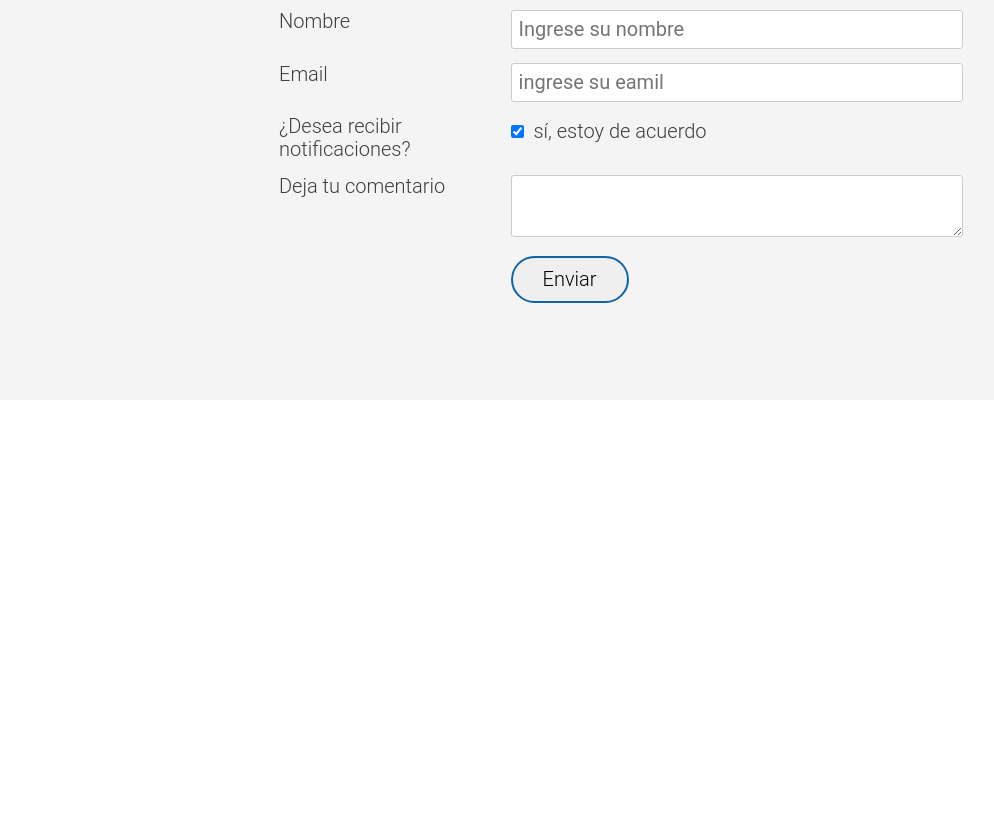
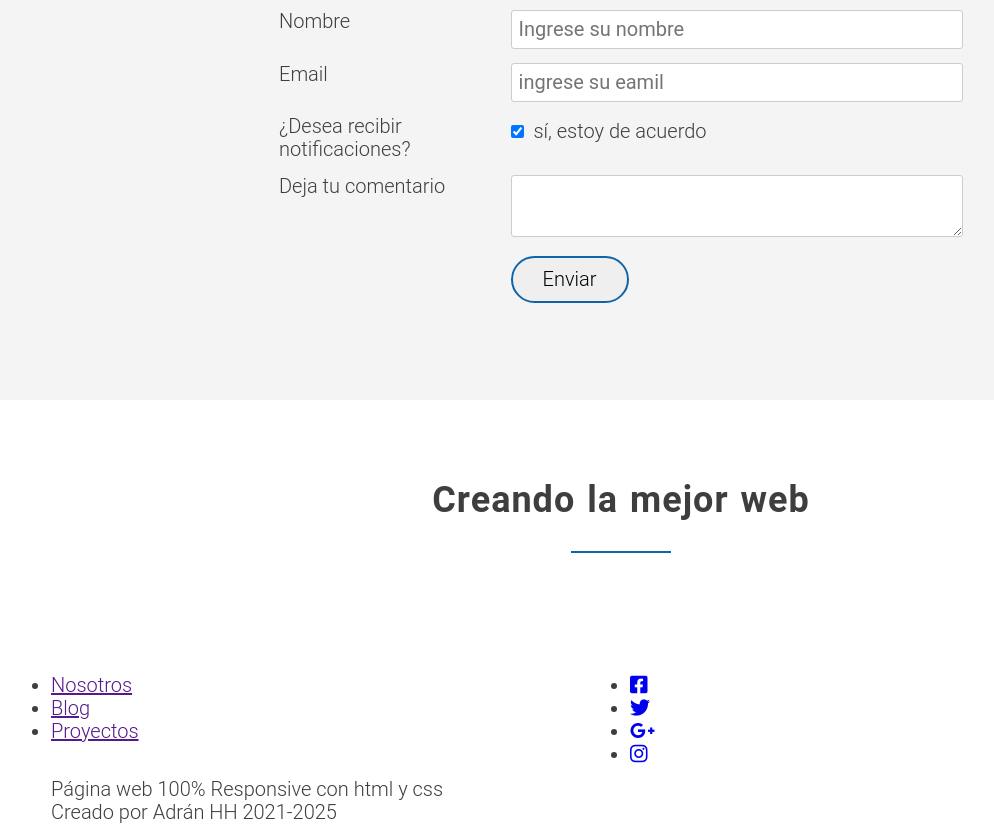
Before and after one commit to adrian1426/CSS_Practica-general, a plain HTML site: page web practica/index.html in a window 1280 px wide. Shown: the part 3034-3858 px from the top of the page, without its empty margins (19-1013 px from the left). Before the commit the page ends 3434 px from the top, so only its background shows below. Drawn offline with Linux system fonts and the light colour scheme.

Commit message:
footer html

```diff
--- a/web practica/assets/css/estilos.css
+++ b/web practica/assets/css/estilos.css
@@ -255,3 +255,5 @@ input[type=checkbox]{
 input[type=submit]{
   color: black;
 }
+
+/* footer */
--- a/web practica/index.html
+++ b/web practica/index.html
@@ -249,6 +249,40 @@
     </div>
   </section>
 
+  <section class="section-img-footer">
+    <div class="row">
+      <h2>Creando la mejor web</h2>
+    </div>
+  </section>
+
+  <footer>
+    <div class="row">
+
+      <div class="col span-1-of-2">
+        <ul class="footer-nav">
+          <li><a href="">Nosotros</a></li>
+          <li><a href="">Blog</a></li>
+          <li><a href="">Proyectos</a></li>
+        </ul>
+      </div>
+
+      <div class="col span-1-of-2">
+        <ul class="social-link">
+          <li><a href="#"><i class="fab fa-facebook-square"></i></a></li>
+          <li><a href="#"><i class="fab fa-twitter"></i></a></li>
+          <li><a href="#"><i class="fab fa-google-plus-g"></i></a></li>
+          <li><a href="#"><i class="fab fa-instagram"></i></a></li>
+        </ul>
+      </div>
+
+      <div class="row">
+        <p>Página web 100% Responsive con html y css</p>
+        <p>Creado por Adrán HH 2021-2025</p>
+      </div>
+
+    </div>
+  </footer>
+
 </body>
 
 </html>
```
